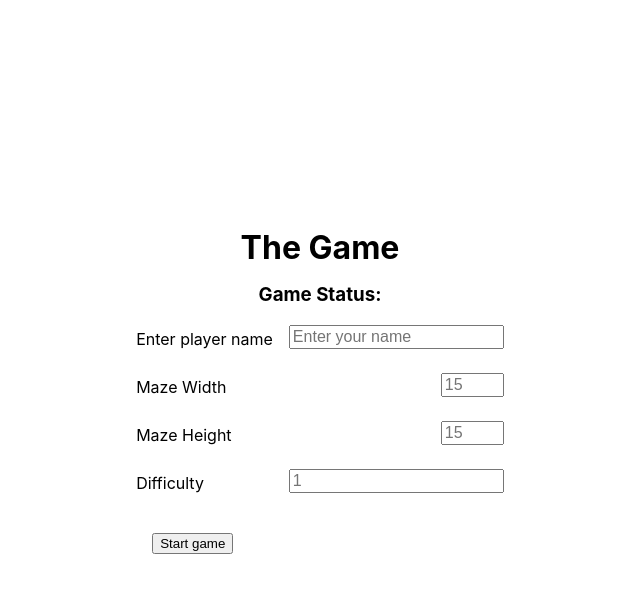
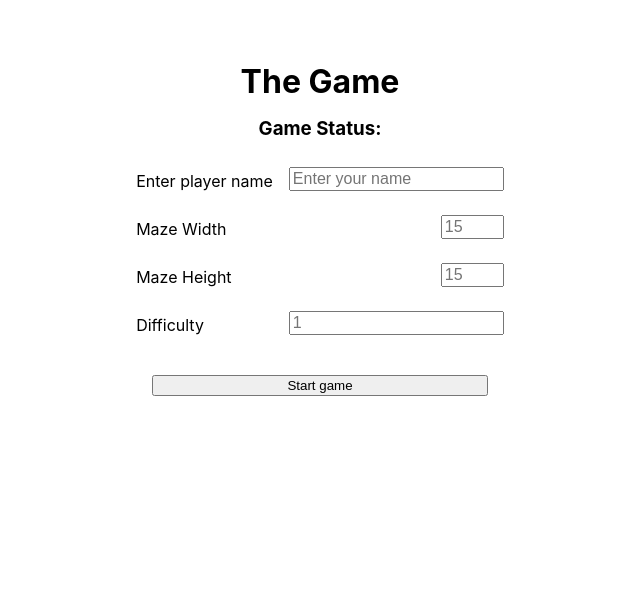
Before and after one commit to organyx/labyrinth, a Next.js app: page / in a window 1280 px wide. Shown: the top 592 px of the page, without its empty margins (320-960 px from the left). Built offline with nearby package versions, Linux system fonts and the light colour scheme; no server answers.

Commit message:
feat: :sparkles: Add global styling

```diff
--- a/styles/globals.scss
+++ b/styles/globals.scss
@@ -2,8 +2,8 @@ html,
 body {
   padding: 0;
   margin: 0;
-  font-family: -apple-system, BlinkMacSystemFont, Segoe UI, Roboto, Oxygen,
-    Ubuntu, Cantarell, Fira Sans, Droid Sans, Helvetica Neue, sans-serif;
+  font-family: -apple-system, BlinkMacSystemFont, Segoe UI, Roboto, Oxygen, Ubuntu, Cantarell, Fira Sans, Droid Sans, Helvetica Neue,
+    sans-serif;
 }
 
 a {
@@ -14,3 +14,23 @@ a {
 * {
   box-sizing: border-box;
 }
+
+.display-linebreak {
+  white-space: break-spaces;
+}
+
+.flex {
+  display: flex;
+}
+
+.column {
+  flex: 1;
+  flex-direction: column;
+  padding: 0.5rem;
+}
+
+.row {
+  flex-wrap: wrap;
+  margin-right: -15px;
+  margin-left: -15px;
+}
```
